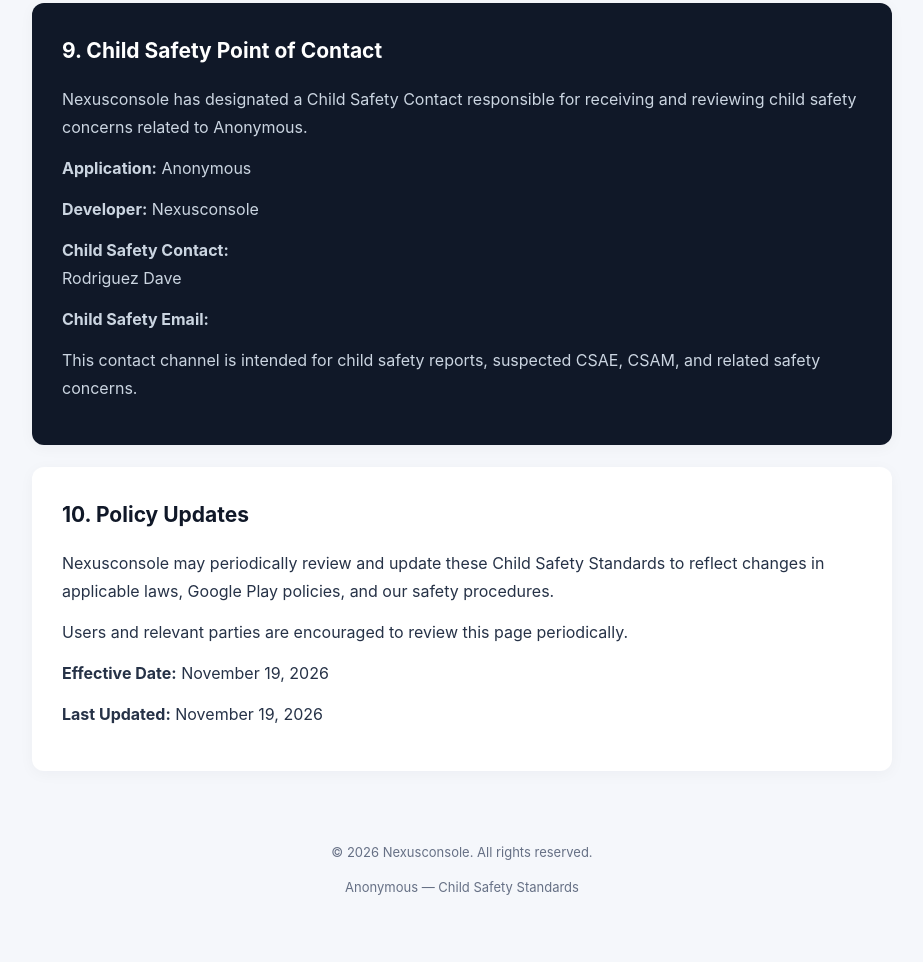
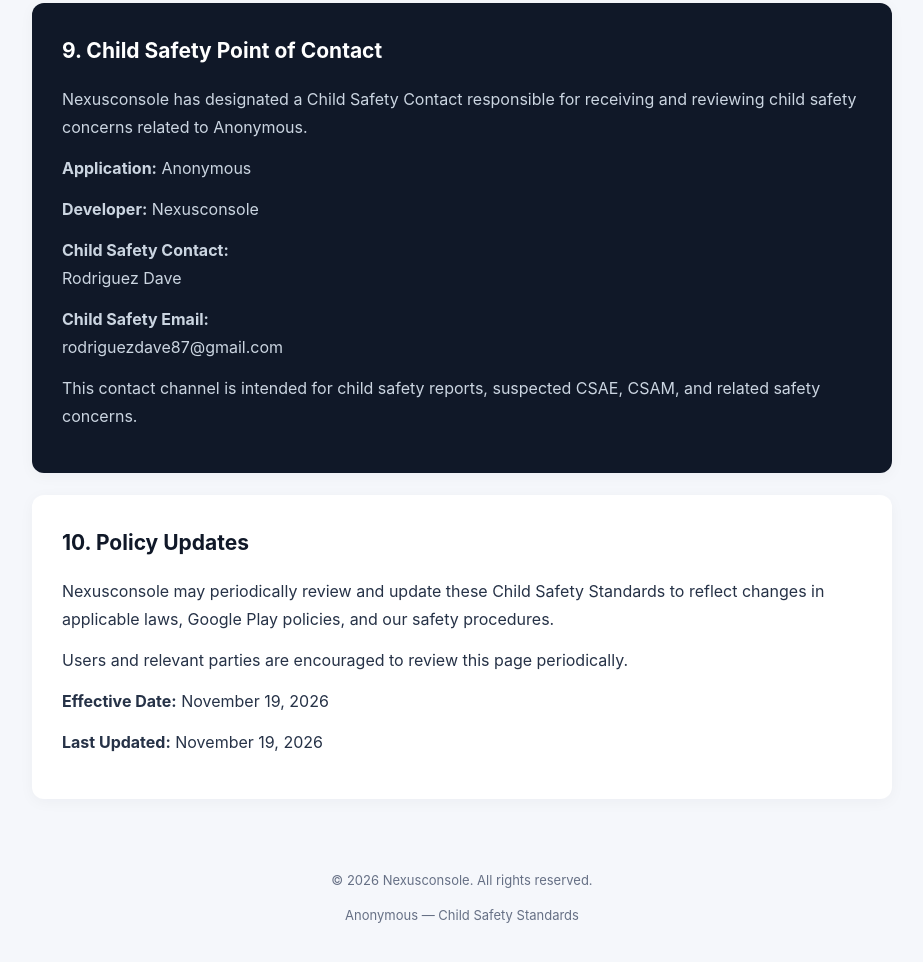
Before and after one commit to Abuoro9/anonymous-child-safety, a plain HTML site: page index.html in a window 1280 px wide. Shown: the part 3681-4643 px from the top of the page, without its empty margins (178-1101 px from the left). Drawn offline with Linux system fonts and the light colour scheme.

Commit message:
Add email address to Child Safety Email section
Added email address to Child Safety Email section.

```diff
--- a/index.html
+++ b/index.html
@@ -422,6 +422,7 @@
 
         <p><strong>Child Safety Email:</strong>
             <br>
+            rodriguezdave87@gmail.com
             <a href="mailto:rodriguezdave87@gmail.com">
             </a>
         </p>
```
